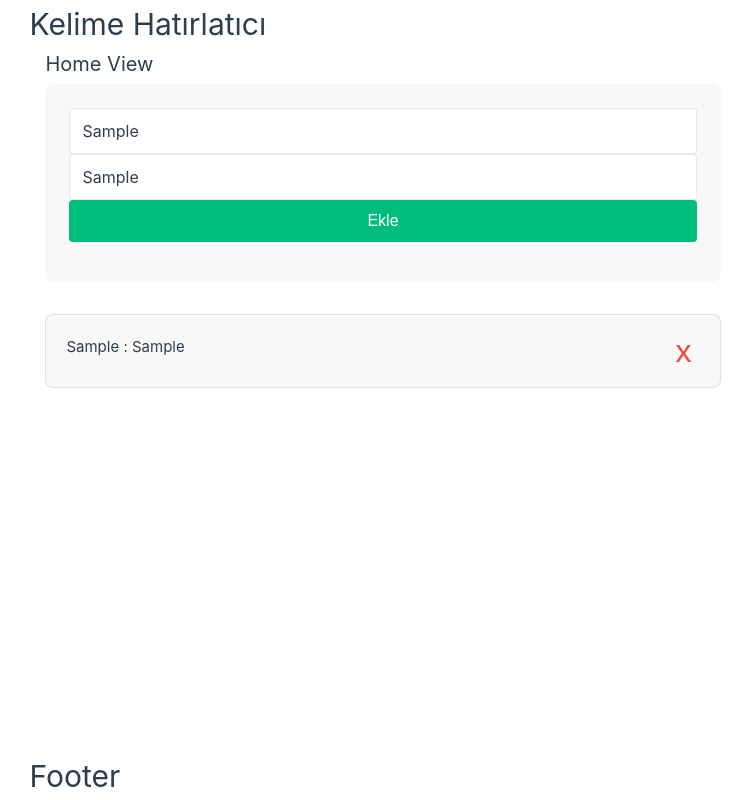
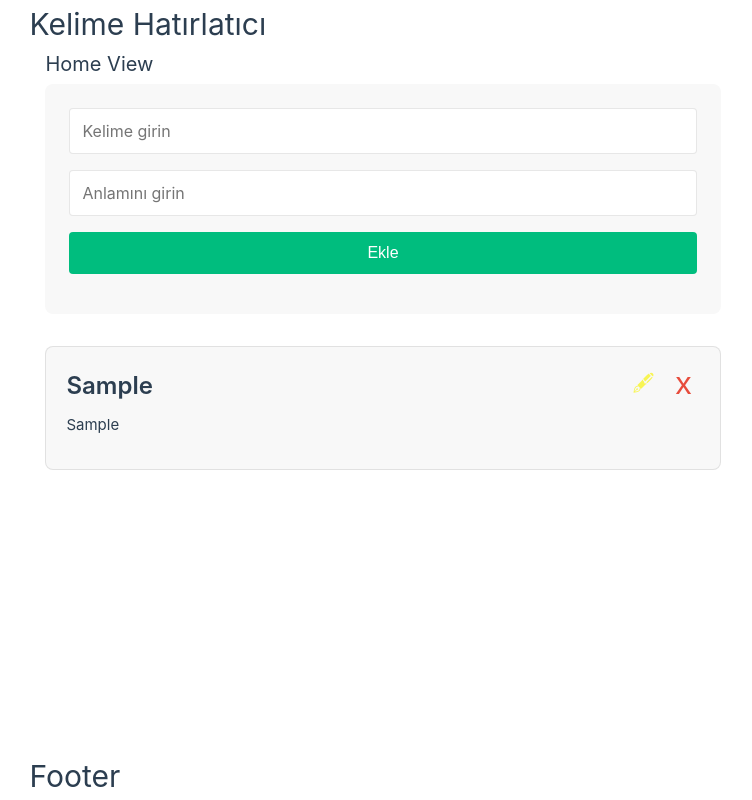
Before and after one commit to cagatayiscann/kelimehatirlatici, a Vue app: page / in a window 1280 px wide. Both pictures are taken after typing "Sample", "Sample" into the empty fields and a click on the button "Ekle". Shown: the whole page, without its empty margins (257-1009 px from the left). Built offline with nearby package versions, Linux system fonts and the light colour scheme.

Commit message:
update word

```diff
--- a/src/components/WordForm.vue
+++ b/src/components/WordForm.vue
@@ -11,6 +11,8 @@ const emit = defineEmits<{
 
 const handleSubmit = () => {
     emit('add-word', word.value, meaning.value);
+    word.value = '';
+    meaning.value = '';
 };
 
 </script>
@@ -35,6 +37,10 @@ const handleSubmit = () => {
   margin-top: 0;
   margin-bottom: 1.5rem;
   color: var(--color-heading);
+}
+
+.word-form input {
+  margin-bottom: 1rem;
 }
 
 .form-group {
--- a/src/components/WordItem.vue
+++ b/src/components/WordItem.vue
@@ -1,30 +1,55 @@
 <script setup lang="ts">
 
 import { Word } from '@/types/words';
-import { computed } from 'vue';
+import {  ref, watch } from 'vue';
 
 interface Props {
     word: Word;
-}
+  }
+
+const props = defineProps<Props>();
+
+const isEditing = ref<boolean>(false);
+const localWord = ref<Word>(props.word);
 
 const emit = defineEmits<{
     (e: 'delete-word', id: string): void;
+    (e: 'update-word', id: string, word: string, meaning: string): void;
 }>();
 
 const handleDelete = () => {
     emit('delete-word', props.word.id);
 };
 
-const wordAndMeaning = computed(() => {
-    return `${props.word.word} : ${props.word.meaning}`;
-})
-const props = defineProps<Props>();
+const handleUpdate = () => {
+    isEditing.value = !isEditing.value;
+};
+
+const handleConfirmUpdate = () => {
+    emit('update-word', props.word.id, localWord.value.word.trim(), localWord.value.meaning.trim());
+    isEditing.value = false;
+};
+
+watch(()=> props.word, (newWord) => {
+    localWord.value = newWord;
+});
 
 </script>
 <template>
     <div class="word-item">
-        {{ wordAndMeaning }}
-        <button class="delete-btn" @click="handleDelete">x</button>
+      <div class="word-content" v-if="isEditing">
+        <input v-model="localWord.word" placeholder="Kelime girin" />
+        <input v-model="localWord.meaning" placeholder="Anlam girin" />
+      </div>
+      <div class="word-content" v-else>
+        <h2 class="word-text">{{ props.word.word }}</h2>
+        <p class="word-meaning">{{ props.word.meaning }}</p>
+      </div>
+        <div class="action-buttons">
+          <button v-if="isEditing" class="updateConfirm-btn" @click="handleConfirmUpdate">✔</button>
+          <button v-if="!isEditing" class="update-btn" @click="handleUpdate">🖋</button>
+          <button v-if="!isEditing" class="delete-btn" @click="handleDelete">x</button>
+        </div>
     </div>
 </template>
 <style scoped>
@@ -75,10 +100,9 @@ const props = defineProps<Props>();
   flex-wrap: wrap;
 }
 
-.delete-btn {
+.action-buttons button {
   background: transparent;
   border: none;
-  color: #e74c3c;
   font-size: 2rem;
   line-height: 1;
   cursor: pointer;
@@ -92,7 +116,18 @@ const props = defineProps<Props>();
   transition: background-color 0.2s;
   flex-shrink: 0;
 }
+
+.delete-btn {
+  color: #e74c3c;
+}
 .delete-btn:hover {
   background: rgba(231, 76, 60, 0.1);
 }
+.update-btn {
+  font-size: 20px !important;
+  color: #f8f554;
+}
+.update-btn:hover {
+  background: rgba(231, 163, 60, 0.1);
+}
 </style>
--- a/src/views/HomeView.vue
+++ b/src/views/HomeView.vue
@@ -27,6 +27,15 @@ const deleteWord = (id: string) => {
     saveWordsToLocalStorage();
 };
 
+const updateWord = (id: string, updatedWord: string, updatedMeaning: string) => {
+    const index = words.value.findIndex(word => word.id === id);
+    if (index !== -1) {
+        words.value[index].word = updatedWord;
+        words.value[index].meaning = updatedMeaning;
+        saveWordsToLocalStorage();
+    }
+};
+
 const saveWordsToLocalStorage = () => {
     localStorage.setItem('words', JSON.stringify(words.value));
 };
@@ -54,7 +63,7 @@ if (words.value.length === 0) {
     <H1>Home View</H1>
     <WordForm @add-word="addWord" />
     <div>
-        <WordItem v-for="word in words" :key="word.id" :word="word" v-on:delete-word="deleteWord"/>
+        <WordItem v-for="word in words" :key="word.id" :word="word" v-on:delete-word="deleteWord" v-on:update-word="updateWord"/>
     </div>
 </MainLayout></template>
 <style scoped>
```
